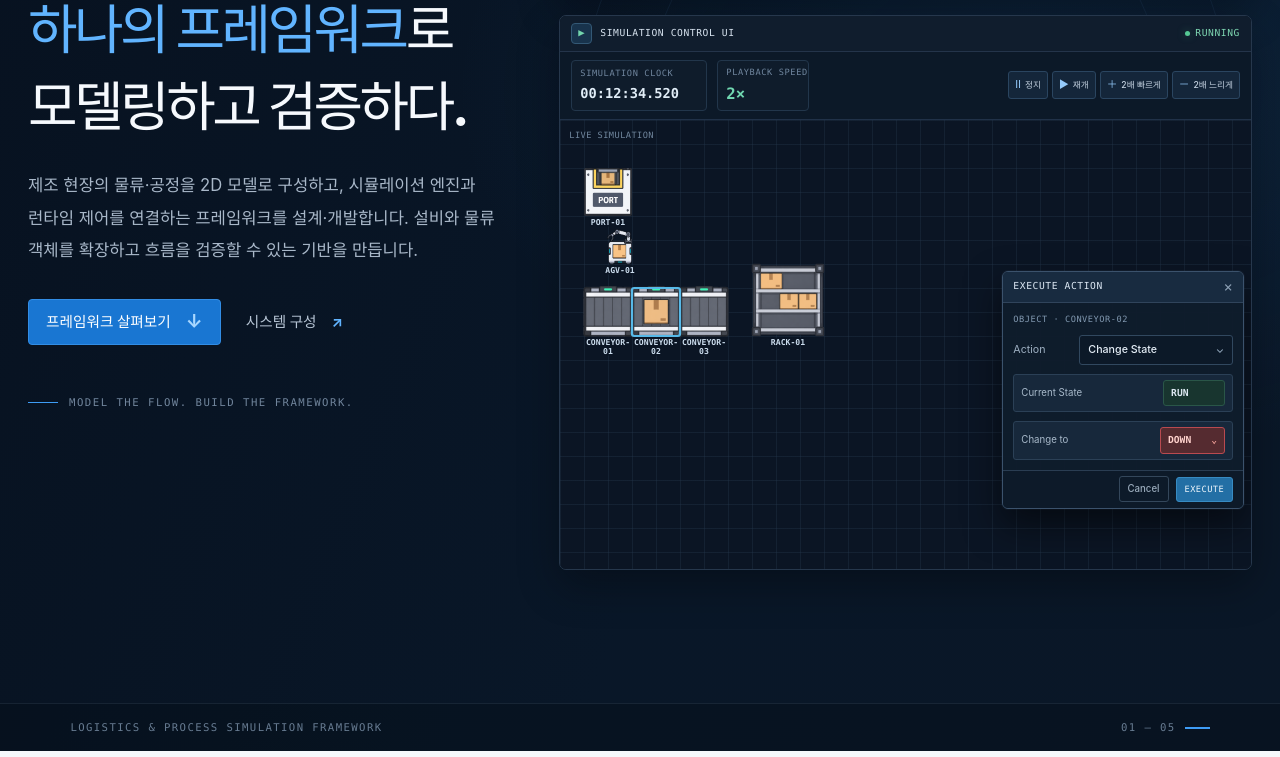
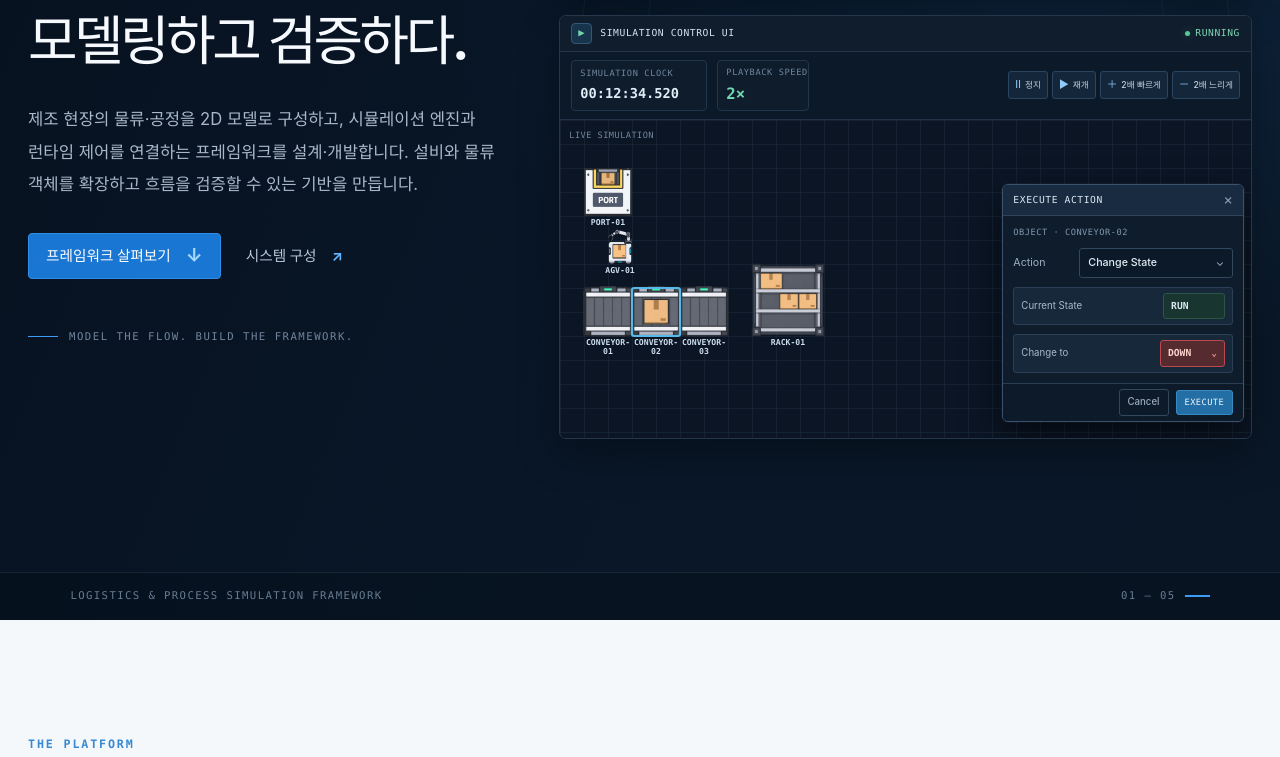
Before and after one commit to kkh3868/My_Portfolio, a React (Vite) app: page / in a window 1280 px wide. Shown: the part 549-1306 px from the top of the page. Built offline with nearby package versions, Linux system fonts and the light colour scheme.

Commit message:
[Fix] 제어 UI의 Y축 빈 하단 영역 크기 축소

```diff
--- a/src/App.css
+++ b/src/App.css
@@ -2655,7 +2655,7 @@
   width: min(270px, 35%);
   position: absolute;
   z-index: 1;
-  top: 60%;
+  bottom: 16px;
   left: 64%;
   overflow: hidden;
   color: #cbd7e3;
@@ -2663,7 +2663,6 @@
   border: 1px solid #3b526c;
   border-radius: 6px;
   box-shadow: 0 16px 36px rgba(0, 0, 0, 0.52), 0 0 0 1px rgba(109, 145, 180, 0.08);
-  transform: translateY(-50%);
 }
 
 .runtime-action-dialog__titlebar {
--- a/src/components/SimulationPreview.tsx
+++ b/src/components/SimulationPreview.tsx
@@ -269,7 +269,7 @@ function LayoutDiagram({ idPrefix }: LayoutDiagramProps) {
     <svg
       ref={diagramRef}
       className={`layout-diagram${idPrefix === 'modeling' ? ' layout-diagram--modeler' : ''}`}
-      viewBox="0 0 920 560"
+      viewBox={idPrefix === 'runtime' ? '0 0 920 380' : '0 0 920 560'}
       preserveAspectRatio="xMidYMid meet"
       role="img"
       aria-labelledby={`${idPrefix}-title ${idPrefix}-description`}
```
